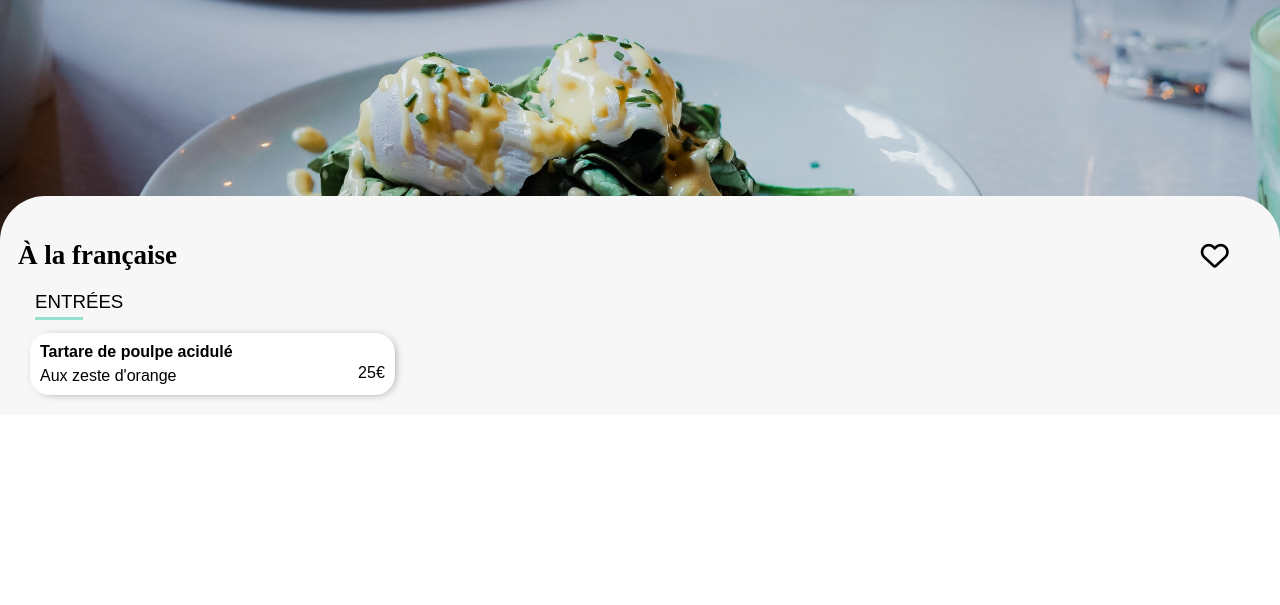
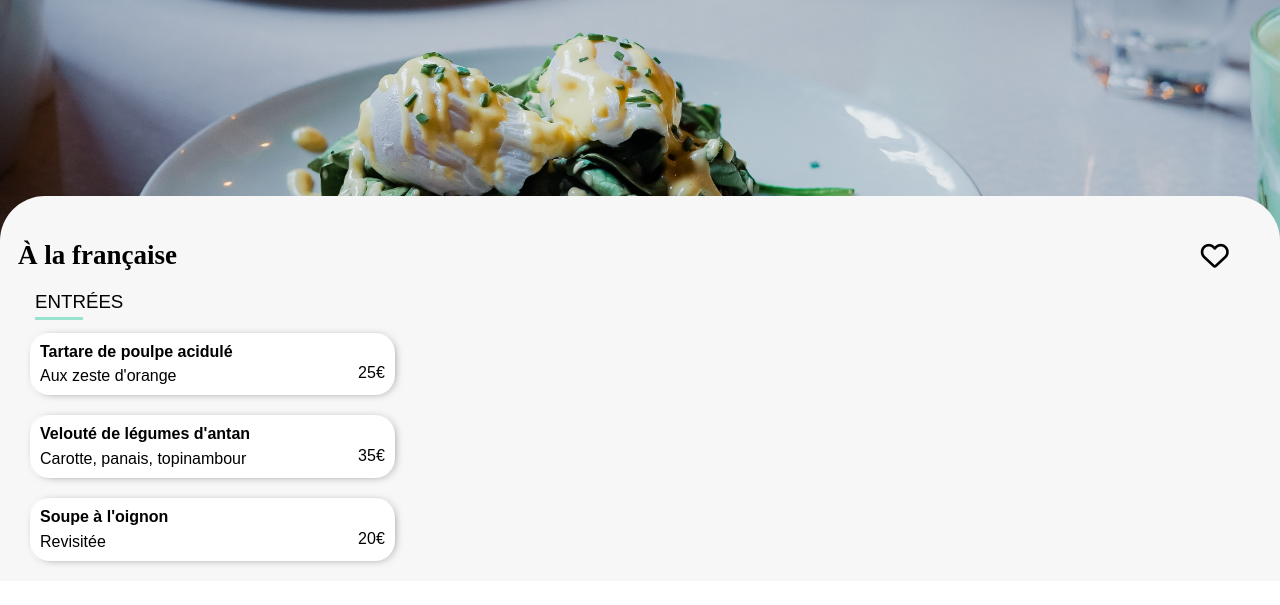
Before and after one commit to coursccna/Projet--3, a website: page restaurant/a-la-française.html in a window 1280 px wide. Shown: the part 89-694 px from the top of the page. Drawn offline with nearby package versions, Linux system fonts and the light colour scheme; files whose address does not match are found by name; a web font is replaced by a local one.

Commit message:
finalisation de la partie entrée

```diff
--- a/restaurant/a-la-française.html
+++ b/restaurant/a-la-française.html
@@ -29,7 +29,7 @@
     <main class="card-main">
         <section class="card">
             <div class="entree">
-            <h3>Entrées</h3>
+                <h3>Entrées</h3>
             <div class="card__category">
                 <div class="card__menu">
                     <div class="card-menu__items">
@@ -40,6 +40,27 @@
                         <div class="price__check"><i class="fas fa-check-circle"></i></div>
                     </div>
                 </div>
+                <div class="card__category">
+                    <div class="card__menu">
+                        <div class="card-menu__items">
+                        <h4>Velouté de légumes d'antan</h4>
+                        <p>Carotte, panais, topinambour</p>
+                    </div>
+                        <span class="price">35€</span>
+                            <div class="price__check"><i class="fas fa-check-circle"></i></div>
+                        </div>
+                    </div>
+                    <div class="card__category">
+                        <div class="card__menu">
+                            <div class="card-menu__items">
+                            <h4>Soupe à l'oignon</h4>
+                            <p>Revisitée</p>
+                        </div>
+                            <span class="price">20€</span>
+                                <div class="price__check"><i class="fas fa-check-circle"></i></div>
+                            </div>
+                        </div>
+                        </div>
 
         </section>
     </main>
```
